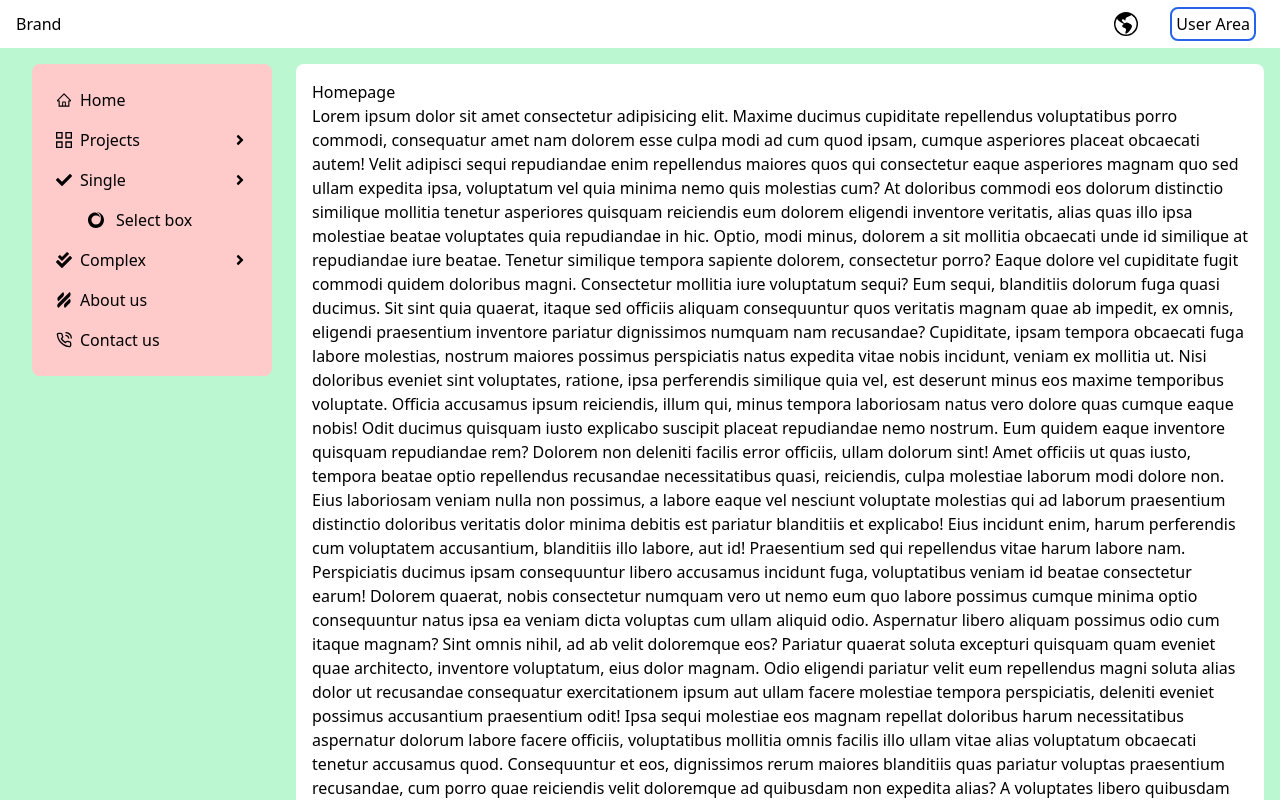
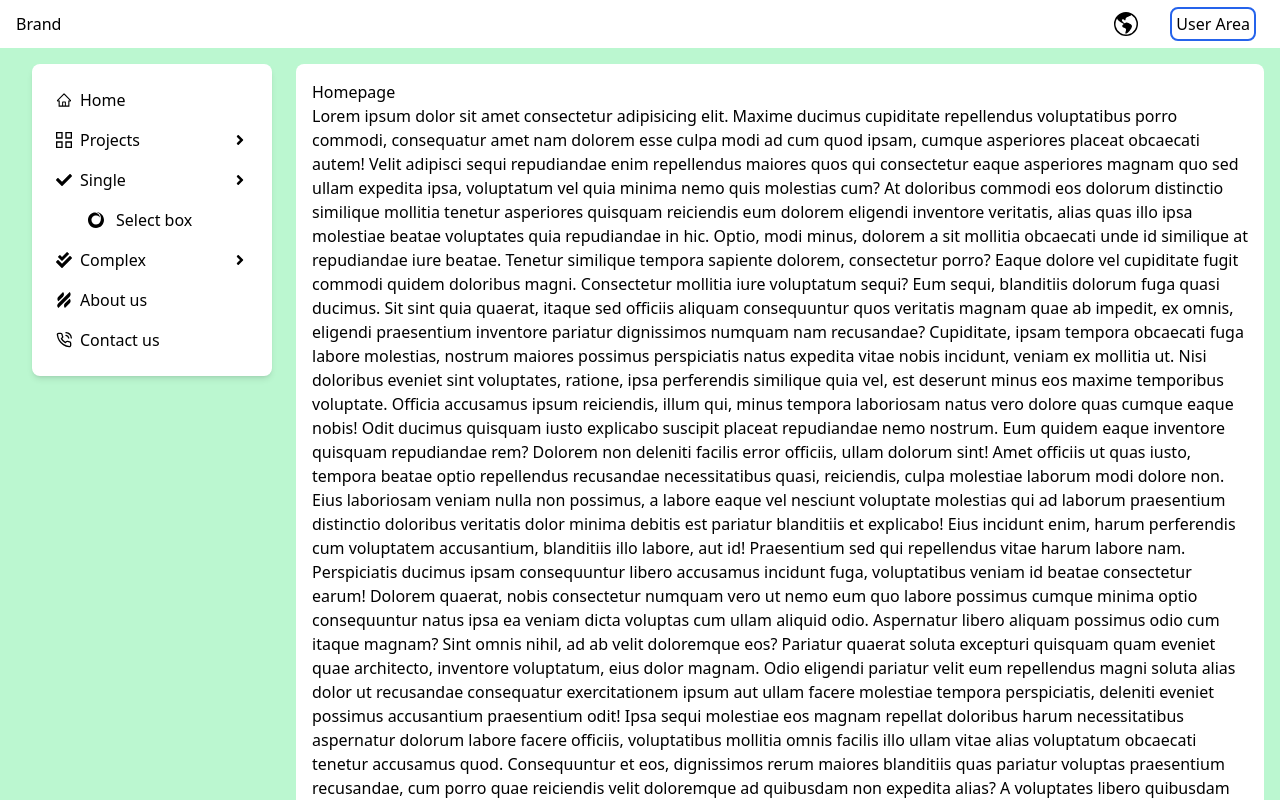
Before and after one commit to NhanVo-gmt/Admin-panel, a Next.js app: page / in a window 1280 px wide. Shown: the top 800 px of the page. Built offline with nearby package versions, Linux system fonts and the light colour scheme.

Commit message:
refactor the sidebar and the content

```diff
--- a/components/layout/MainLayout.jsx
+++ b/components/layout/MainLayout.jsx
@@ -3,7 +3,7 @@
 import React, { useContext } from "react";
 import MainHeader from "./MainHeader";
 
-import { AiOutlineHome } from "react-icons/ai";
+import { AiOutlineHome, AiOutlineClose } from "react-icons/ai";
 import { GrProjects } from "react-icons/gr";
 import { FaAngleRight, FaCheck, FaCheckDouble } from "react-icons/fa";
 import { SiHelpscout, SiSinglestore } from "react-icons/si";
@@ -13,19 +13,28 @@ import Link from "next/link";
 import { MenuContext } from "@/context/MenuContext";
 
 const MainLayout = ({ children }) => {
-  const { open } = useContext(MenuContext);
+  const { open, toggle } = useContext(MenuContext);
+
+  const closeSideBarHandler = () => {
+    toggle();
+  };
 
   return (
     <div className="bg-green-200 min-h-screen">
       <aside
-        className={`bg-red-200 top-4 left-4 rounded-lg overflow-hidden transition-all duration-150 ${
+        className={`bg-white top-4 left-4 rounded-lg overflow-hidden transition-all duration-150 ${
           open ? "w-60 p-4 block fixed" : "w-0 hidden"
-        } lg:w-60 lg:p-4 lg:fixed lg:top-16 lg:left-8 lg:block z-50`}
+        } lg:w-60 lg:p-4 lg:fixed lg:top-16 lg:left-8 lg:block z-50 shadow-md`}
       >
         <ul>
+          <li className="flex justify-end items-center lg:hidden">
+            <AiOutlineClose className="mr-2 cursor-pointer" onClick={closeSideBarHandler}/>
+          </li>
           <li className="flex justify-start items-center hover:bg-blue-200 hover:text-blue-800 rounded-lg p-2">
             <AiOutlineHome className="mr-2" />
-            <Link href="/">Home</Link>
+            <Link href="/" onClick={closeSideBarHandler}>
+              Home
+            </Link>
           </li>
           <li className="flex justify-start items-center hover:bg-blue-200 hover:text-blue-800 rounded-lg p-2">
             <GrProjects className="mr-2" />
@@ -41,7 +50,9 @@ const MainLayout = ({ children }) => {
             <ul className="ml-8 mt-4">
               <li className="flex justify-center items-center gap-3">
                 <SiSinglestore />
-                <Link href="/singular/selectbox">Select box</Link>
+                <Link href="/singular/selectbox" onClick={closeSideBarHandler}>
+                  Select box
+                </Link>
               </li>
             </ul>
           </li>
@@ -52,15 +63,19 @@ const MainLayout = ({ children }) => {
           </li>
           <li className="flex justify-start items-center hover:bg-blue-200 hover:text-blue-800 rounded-lg p-2">
             <SiHelpscout className="mr-2" />
-            <Link href="/about-us">About us</Link>
+            <Link href="/about-us" onClick={closeSideBarHandler}>
+              About us
+            </Link>
           </li>
           <li className="flex justify-start items-center hover:bg-blue-200 hover:text-blue-800 rounded-lg p-2">
             <FiPhoneCall className="mr-2" />
-            <Link href="/contact-us">Contact us</Link>
+            <Link href="/contact-us" onClick={closeSideBarHandler}>
+              Contact us
+            </Link>
           </li>
         </ul>
       </aside>
-      <div className={`${open ? "blur-lg" : "blur-0"}`}>
+      <div className={`${open ? "max-lg:blur-lg" : "blur-0"}`}>
         <MainHeader />
         <main className="lg:ml-[280px]">{children}</main>
       </div>
```
